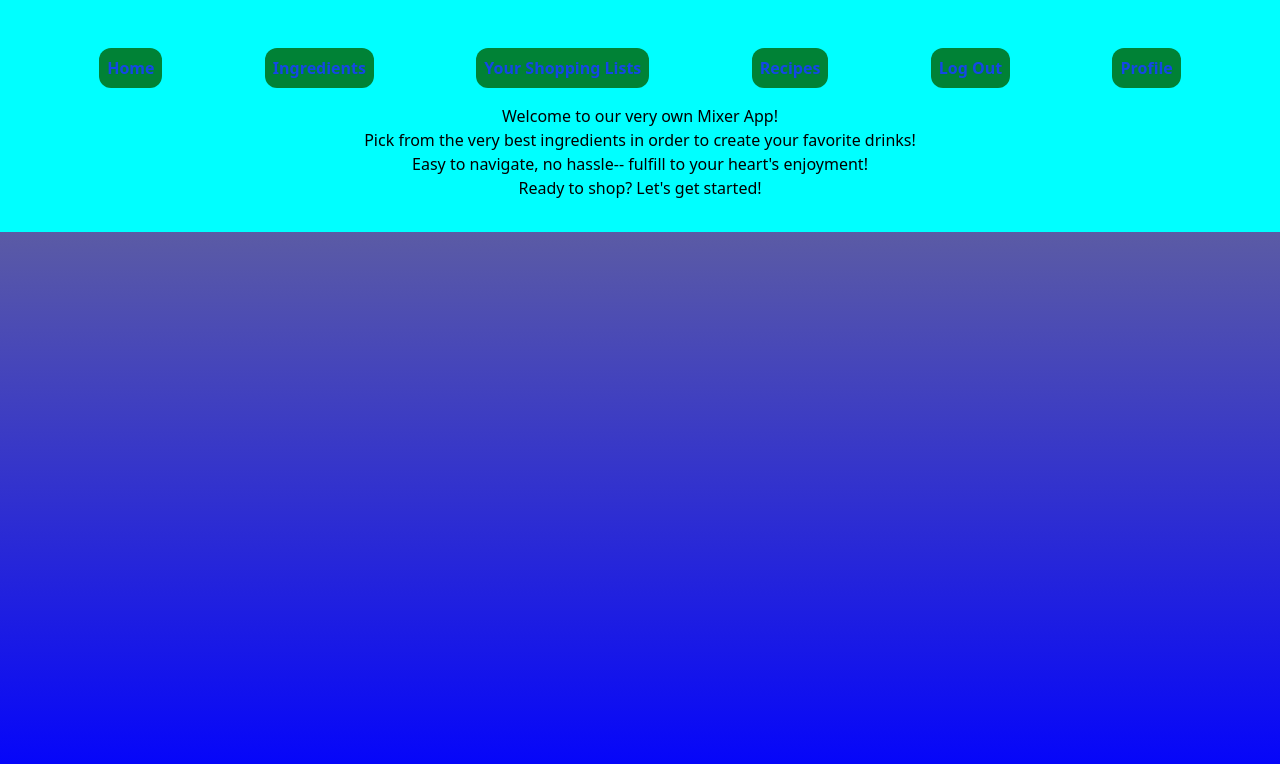
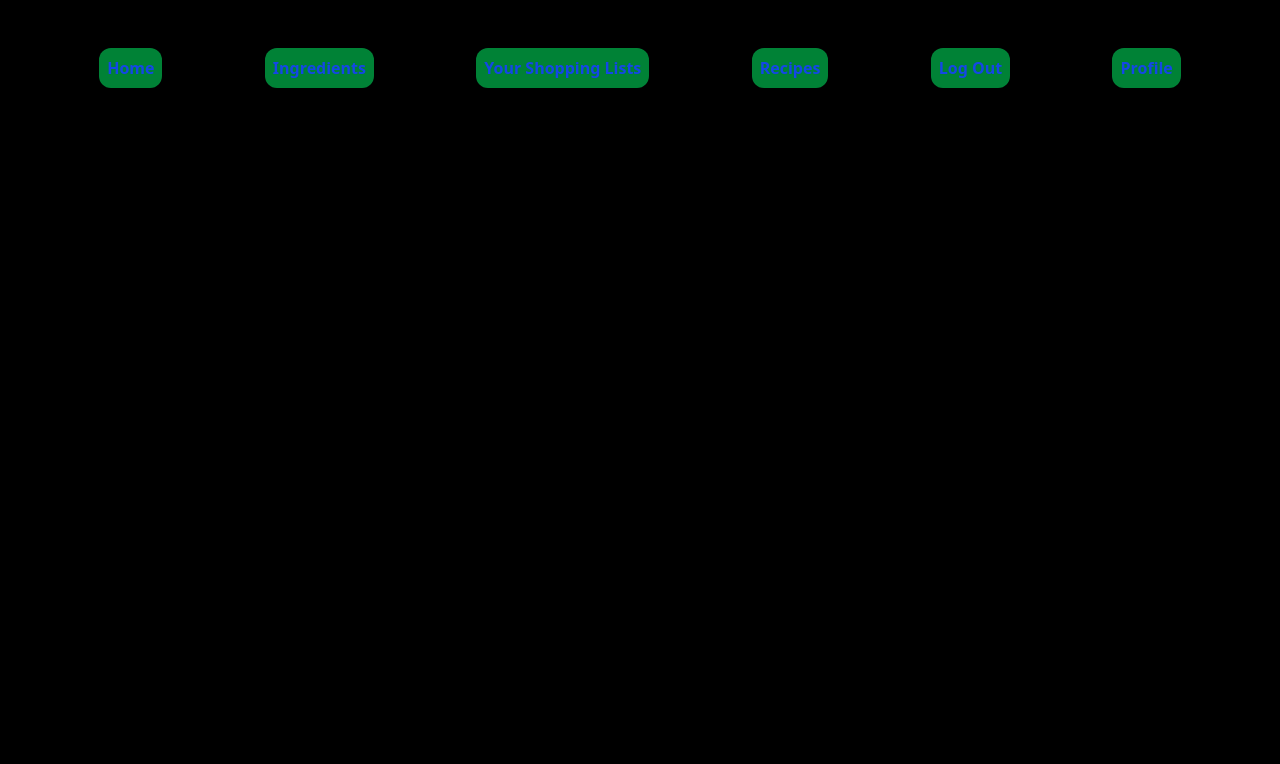
Before and after one commit to mdean317/tequila-mockingboard-FE, a React (Vite) app: page / in a window 1280 px wide. Shown: the top 764 px of the page. Built offline with nearby package versions, Linux system fonts and the light colour scheme; no server answers.

Commit message:
created a few basic classes

```diff
--- a/src/styles.css
+++ b/src/styles.css
@@ -3,7 +3,7 @@
 
 html, body {
   margin: 0;
-  background-image: linear-gradient(gray, blue);
+  background-color: black;
   height: 100%;
 }
 
@@ -12,7 +12,7 @@ html, body {
   margin: 0 auto;
   padding: 2rem;
   text-align: center;
-  background-color: aqua;
+  background-color: black;
 }
 
 #main {
@@ -20,5 +20,21 @@ html, body {
   margin: 0 auto;
   padding: 2rem;
   text-align: center;
-  background-color: rgb(32, 227, 84);
+  background-color: black;
 }
+
+.btn-primary {
+  @apply bg-indigo-600 h-10 mt-1 font-semibold rounded-xl text-center hover:bg-indigo-700
+}
+
+.card-container{
+  @apply flex justify-center flex-wrap align-middle m-2.5
+}
+
+.card{
+  @apply flex flex-col w-1/5 aspect-square my-4 mx-[30px]
+}
+
+.h3-primary {
+  @apply text-indigo-600 text-center font-semibold text-2xl m-1
+}
```
